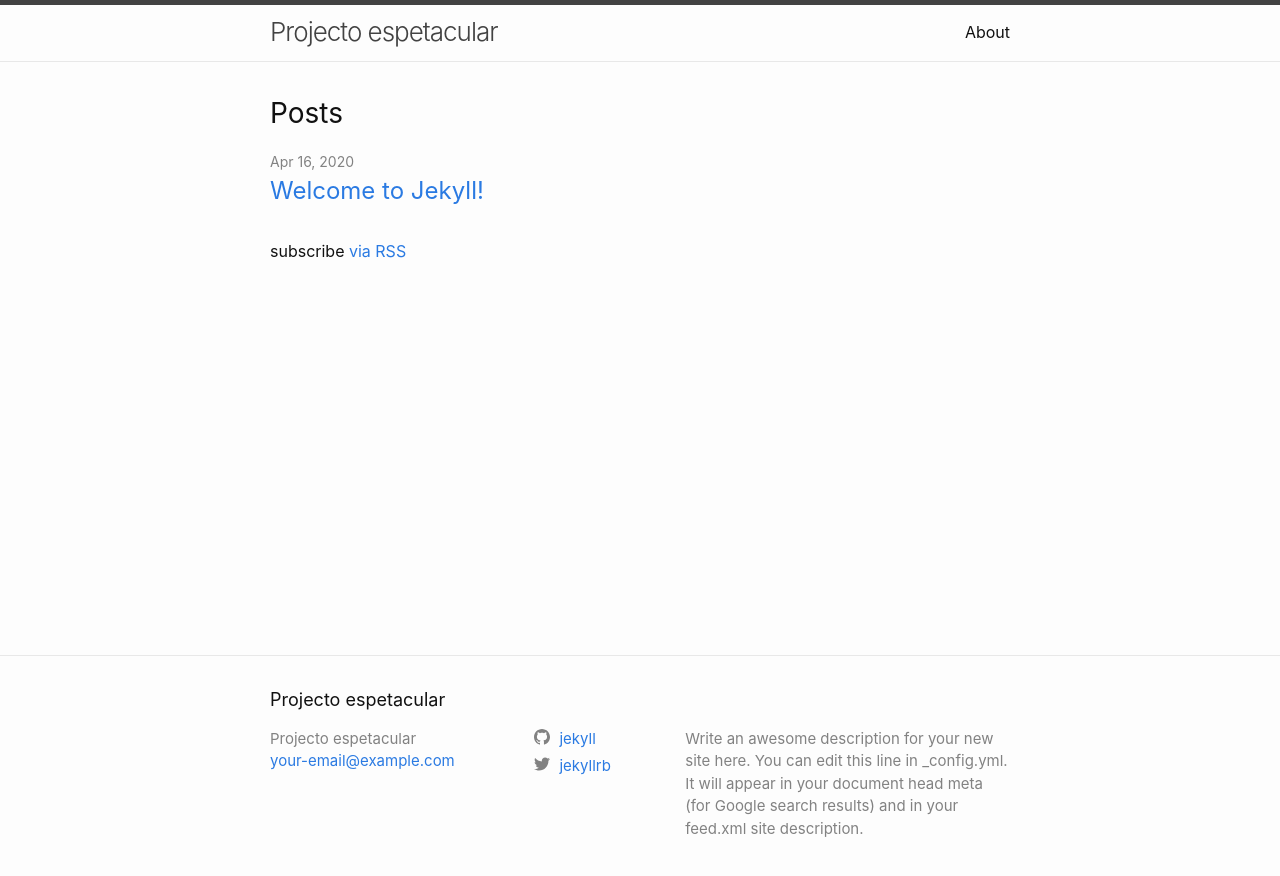
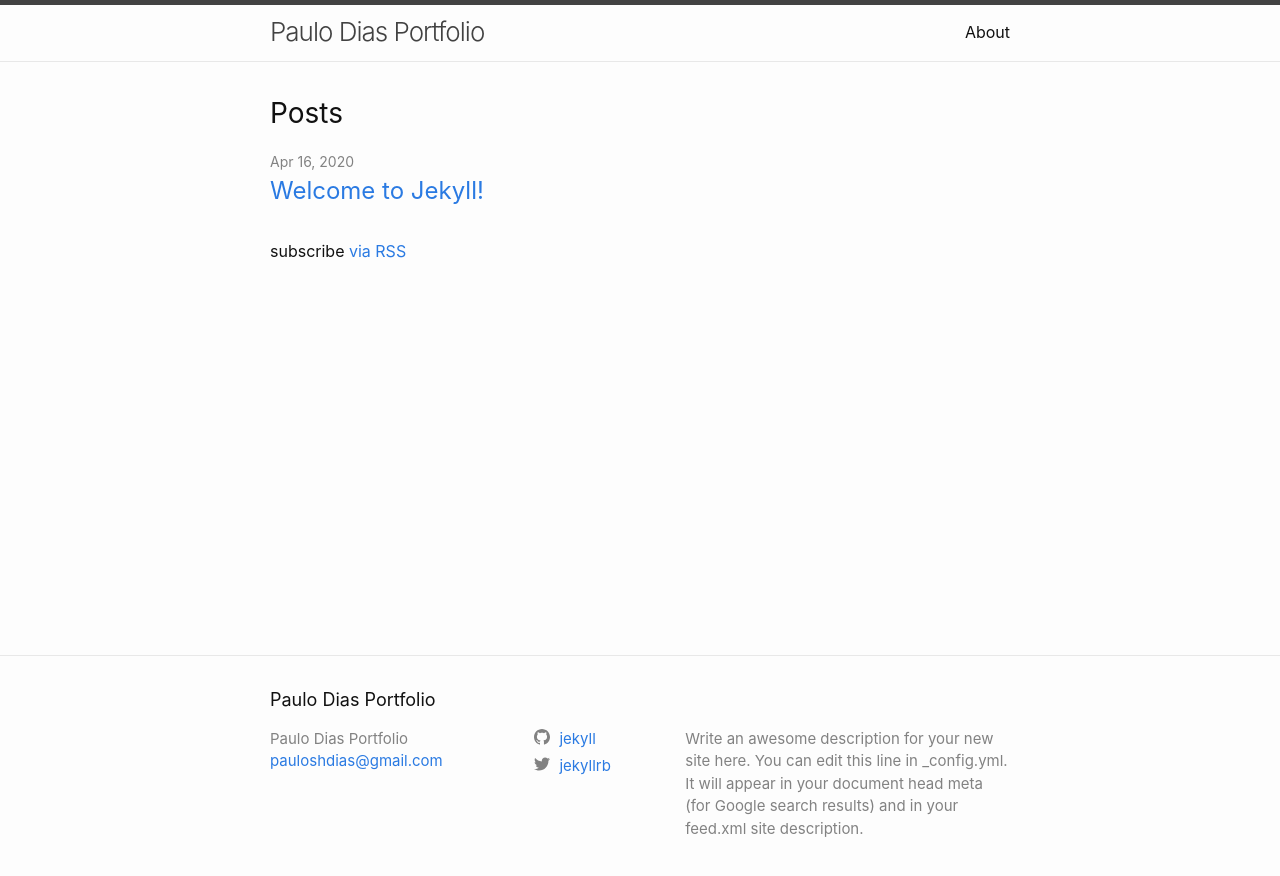
Before and after one commit to pauloshdias/portfolio, a Jekyll site: the page built from index.markdown, in a window 1280 px wide. Shown: the top 876 px of the page. Built offline with Jekyll 4.4.1, drawn with Linux system fonts in a browser that asks for light colours.

Commit message:
title, e-mail & social networks update

```diff
--- a/_config.yml
+++ b/_config.yml
@@ -18,8 +18,8 @@
 # You can create any custom variable you would like, and they will be accessible
 # in the templates via {{ site.myvariable }}.
 
-title: Projecto espetacular
-email: your-email@example.com
+title: Paulo Dias Portfolio
+email: pauloshdias@gmail.com
 description: >- # this means to ignore newlines until "baseurl:"
   Write an awesome description for your new site here. You can edit this
   line in _config.yml. It will appear in your document head meta (for
@@ -30,7 +30,7 @@
 github_username:  jekyll
 
 # Build settings
-theme: minima
+theme: pauloshdias
 plugins:
   - jekyll-feed
 
```
